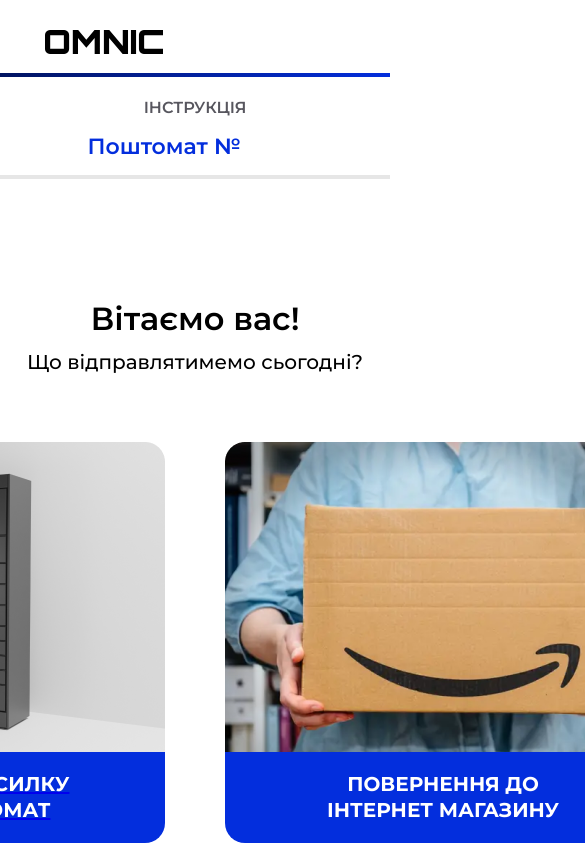
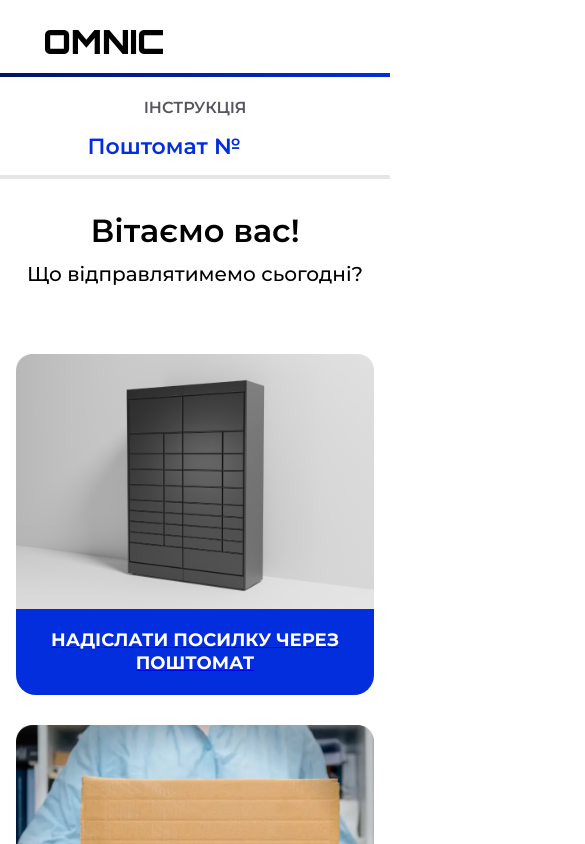
Before and after one commit to RomanKoriachko/omnic-app, a React (Create React App) app: page / in a window 390 px wide. Shown: the top 844 px of the page, 585 px wide, since content can reach past the window. Built offline with nearby package versions, Linux system fonts and the light colour scheme; no server answers.

Commit message:
add adaptive in Home

```diff
--- a/src/component/Home/Home.scss
+++ b/src/component/Home/Home.scss
@@ -1,26 +1,27 @@
 .home {
-    > p {
-        text-align: center;
-    }
     .home-title {
         font-weight: 600;
         font-size: 32px;
         line-height: 39px;
         padding-top: 120px;
         padding-bottom: 12px;
+        text-align: center;
     }
     .home-subtitle {
         font-weight: 500;
         font-size: 20px;
         line-height: 24px;
         padding-bottom: 68px;
+        text-align: center;
     }
     .home-items-wrapper {
         justify-content: center;
         gap: 60px;
+        margin-bottom: 30px;
         .home-item {
             > img {
                 margin-bottom: -3px;
+                width: 100%;
             }
             .home-btn {
                 background: #032edd;
@@ -41,3 +42,29 @@
         }
     }
 }
+
+// Tablet
+@media (max-width: 992px) {
+    .home {
+        .home-title {
+            padding-top: 32px;
+        }
+        .home-items-wrapper {
+            gap: 30px;
+            .home-item {
+                .home-btn {
+                    font-size: 18px;
+                }
+            }
+        }
+    }
+}
+
+// Mobile
+@media (max-width: 576px) {
+    .home {
+        .home-items-wrapper {
+            flex-direction: column;
+        }
+    }
+}
--- a/src/component/Home/Home.tsx
+++ b/src/component/Home/Home.tsx
@@ -7,6 +7,7 @@
 const Home = (props: Props) => {
     return (
         <div className="home">
+            <div className="container">
                 <p className="home-title">Вітаємо вас!</p>
                 <p className="home-subtitle">Що відправлятимемо сьогодні?</p>
                 <div className="row home-items-wrapper">
@@ -30,6 +31,7 @@
                     </div>
                 </div>
             </div>
+        </div>
     )
 }
 
--- a/src/container/App/App.scss
+++ b/src/container/App/App.scss
@@ -7,6 +7,10 @@
 body {
     font-family: 'Montserrat', sans-serif;
 }
+.container {
+    margin: 0 auto;
+    padding: 0px 16px;
+}
 .row {
     display: flex;
 }
```
Lines whose indentation alone changed are shown as unchanged.
